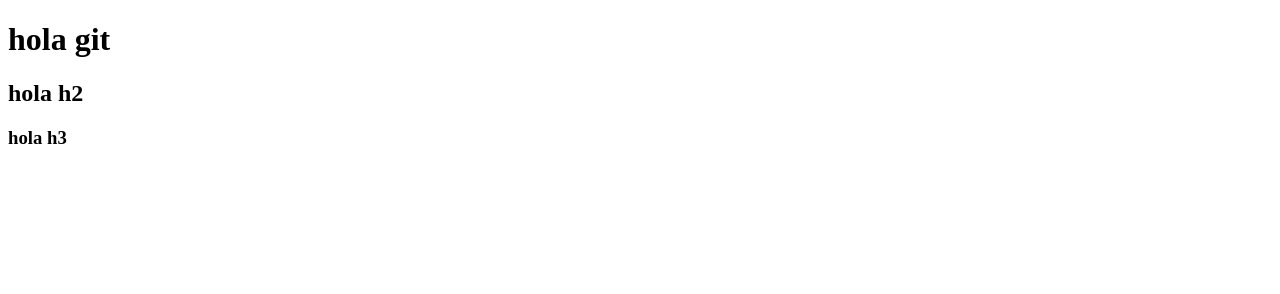
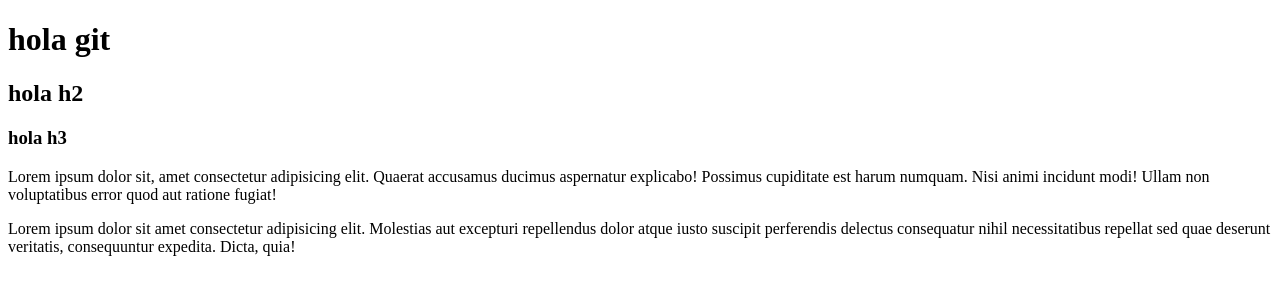
Before and after one commit to fabiletto/chillout, a plain HTML site: page index.html in a window 1280 px wide. Drawn offline with Linux system fonts and the light colour scheme.

Commit message:
parrafos

```diff
--- a/index.html
+++ b/index.html
@@ -10,5 +10,12 @@
     <h1>hola git</h1>
     <h2>hola h2</h2>
     <h3>hola h3</h3>
+
+    <div>
+
+        <p>Lorem ipsum dolor sit, amet consectetur adipisicing elit. Quaerat accusamus ducimus aspernatur explicabo! Possimus cupiditate est harum numquam. Nisi animi incidunt modi! Ullam non voluptatibus error quod aut ratione fugiat!</p>
+<p>Lorem ipsum dolor sit amet consectetur adipisicing elit. Molestias aut excepturi repellendus dolor atque iusto suscipit perferendis delectus consequatur nihil necessitatibus repellat sed quae deserunt veritatis, consequuntur expedita. Dicta, quia!</p>
+    </div>
+
 </body>
 </html>
```
